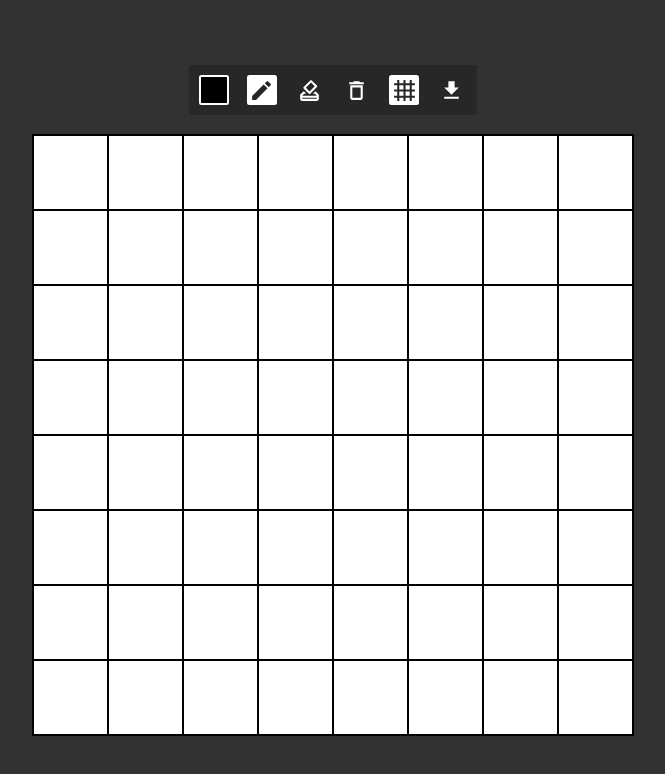
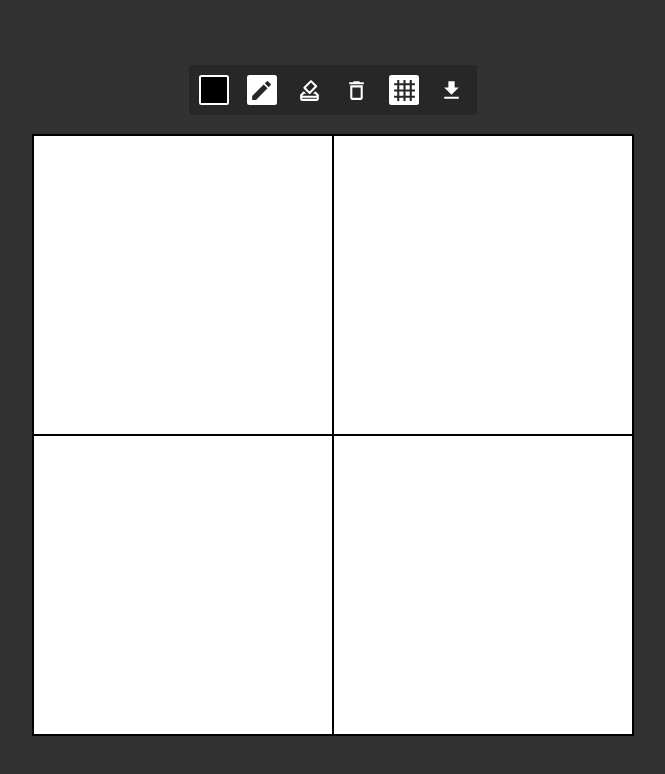
Before and after one commit to feliperdamaceno/pixel-art-editor, a React (Create React App) app: page / in a window 1280 px wide. Shown: the top 774 px of the page, without its empty margins (307-972 px from the left). Built offline with nearby package versions, Linux system fonts and the light colour scheme.

Commit message:
refactor: changed the tooling logic

```diff
--- a/src/App.js
+++ b/src/App.js
@@ -14,19 +14,28 @@ import ColorProvider from './context/ColorContext'
 import GridProvider from './context/GridContext'
 
 export default function App() {
-  const [size] = useState(8)
+  const [size] = useState(2)
   const [pixels, setPixels] = useState(createPixels)
 
   function createPixels() {
     const pixels = []
     for (let i = 0; i < size * size; i++) {
-      pixels.push({ id: i })
+      pixels.push({ id: i, color: colors.white })
     }
     return pixels
   }
 
   function resetPixels() {
     setPixels(createPixels)
+  }
+
+  function changePixelColor(id, color) {
+    setPixels((previous) => {
+      return previous.map((pixel) => {
+        if (pixel.id === id) return { ...pixel, color: color }
+        return pixel
+      })
+    })
   }
 
   return (
@@ -36,7 +45,12 @@ export default function App() {
           <Tools resetPixels={resetPixels} />
           <Grid size={size}>
             {pixels.map((pixel) => (
-              <Pixel key={pixel.id} />
+              <Pixel
+                key={pixel.id}
+                id={pixel.id}
+                color={pixel.color}
+                changePixelColor={changePixelColor}
+              />
             ))}
           </Grid>
         </GridProvider>
@@ -59,7 +73,6 @@ const Container = styled.div`
 `
 const Grid = styled.div`
   --grid-size: ${({ size }) => size};
-  background-color: ${colors.white};
   outline: 0.1rem solid ${colors.black};
   width: 100%;
   max-width: 60rem;
--- a/src/components/Pixel.jsx
+++ b/src/components/Pixel.jsx
@@ -6,21 +6,17 @@ import { colors } from '../Global.styles'
 import { useColorContext } from '../context/ColorContext'
 import { useGridContext } from '../context/GridContext'
 
-// Hooks
-import { useState } from 'react'
-
-export default function Pixel() {
-  const [color, setColor] = useState(null)
+export default function Pixel({ id, color, changePixelColor }) {
   const [currentColor] = useColorContext()
   const [grid] = useGridContext()
 
-  function handleChangeColor() {
-    setColor(currentColor)
+  function handleClick() {
+    changePixelColor(id, currentColor)
   }
 
   return (
     <>
-      <PixelStyles onClick={handleChangeColor} color={color} grid={grid} />
+      <PixelStyles onClick={handleClick} color={color} grid={grid} />
     </>
   )
 }
```
